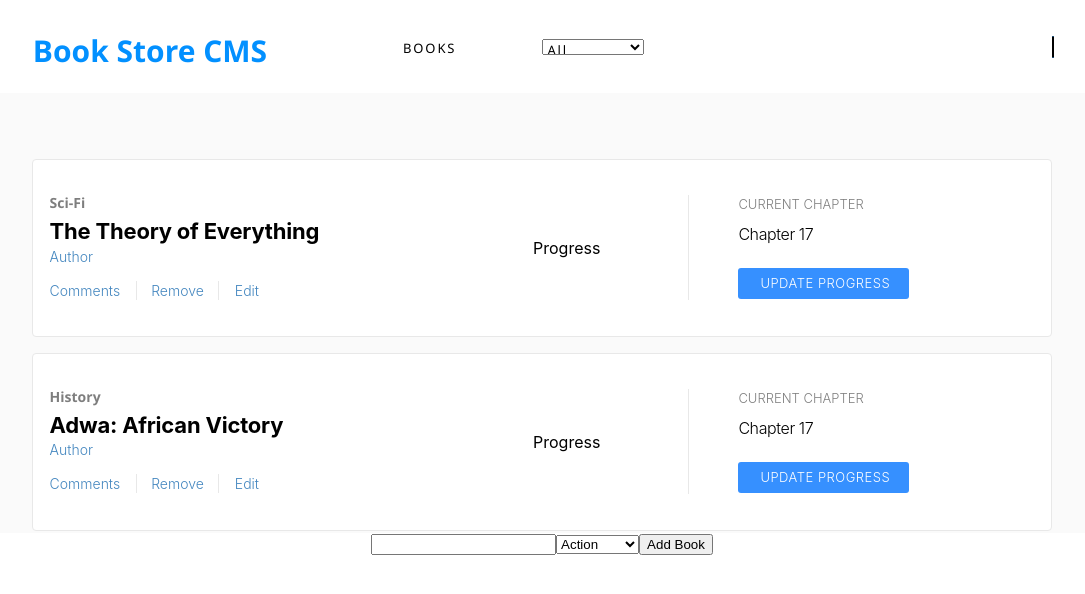
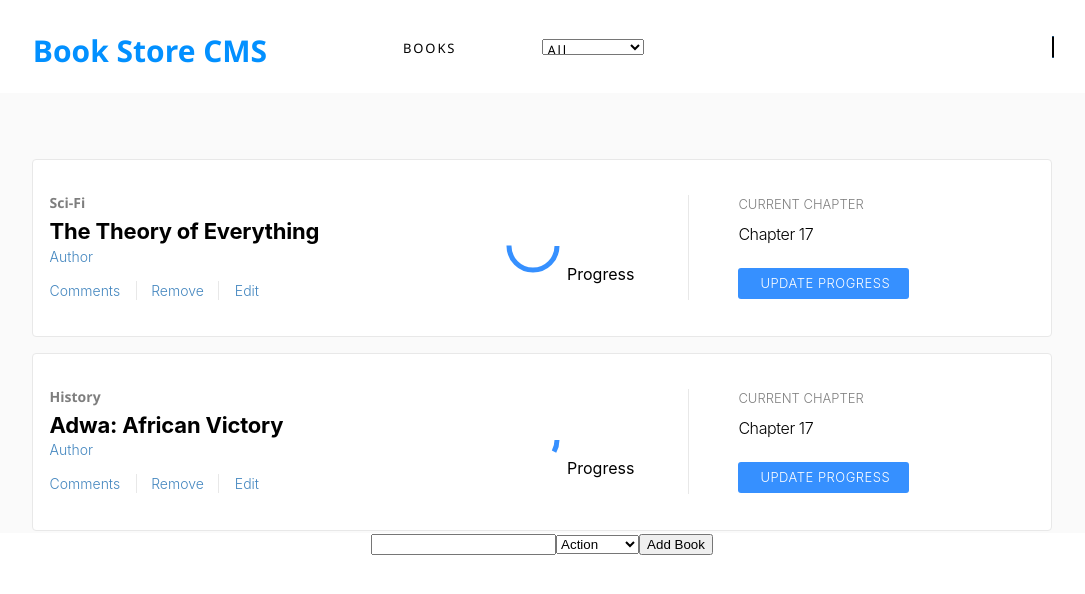
Before and after one commit to henatan99/book-store, a React (Create React App) app: page / in a window 1280 px wide. Shown: the top 594 px of the page, without its empty margins (98-1183 px from the left). Built offline with nearby package versions, Linux system fonts and the light colour scheme.

Commit message:
Render ProgressRing component with radiius, stroke and progress props into BookList component

```diff
--- a/src/components/Book.js
+++ b/src/components/Book.js
@@ -1,5 +1,6 @@
 import React from 'react';
 import PropTypes from 'prop-types';
+import ProgressRing from './ProgressRing';
 
 const Book = ({ book, handleRemoveBook }) => (
   <tr className="book">
@@ -17,6 +18,7 @@ const Book = ({ book, handleRemoveBook }) => (
       </ul>
     </td>
     <td className="progress">
+      <ProgressRing stroke={5} progress={Math.floor(Math.random() * 90)} radius={34} />
       Progress
     </td>
     <td className="chapter">
--- a/src/components/ProgressRing.js
+++ b/src/components/ProgressRing.js
@@ -1,4 +1,5 @@
 import React from 'react';
+import PropTypes from 'prop-types';
 
 class ProgressRing extends React.Component {
   constructor(props) {
@@ -9,6 +10,35 @@ class ProgressRing extends React.Component {
     this.normalizedRadius = radius - stroke * 2;
     this.circumference = this.normalizedRadius * 2 * Math.PI;
   }
+
+  render() {
+    const { radius, stroke, progress } = this.props;
+    const strokeDashoffset = this.circumference - (progress / 100) * this.circumference;
+
+    return (
+      <svg
+        height={radius * 2}
+        width={radius * 2}
+      >
+        <circle
+          stroke="#3690ff"
+          fill="transparent"
+          strokeWidth={stroke}
+          strokeDasharray={`${this.circumference} ${this.circumference}`}
+          style={{ strokeDashoffset }}
+          r={this.normalizedRadius}
+          cx={radius}
+          cy={radius}
+        />
+      </svg>
+    );
+  }
 }
 
-export default ProgressRing
+ProgressRing.propTypes = {
+  radius: PropTypes.number.isRequired,
+  stroke: PropTypes.number.isRequired,
+  progress: PropTypes.number.isRequired,
+};
+
+export default ProgressRing;
```
Lines whose indentation alone changed are shown as unchanged.
